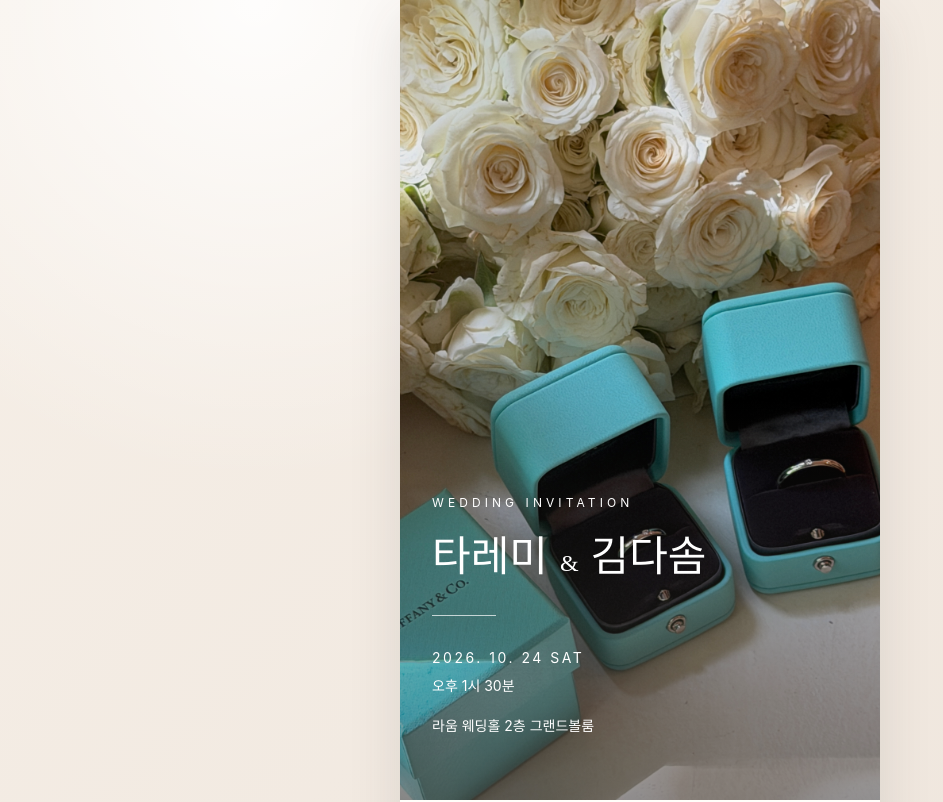
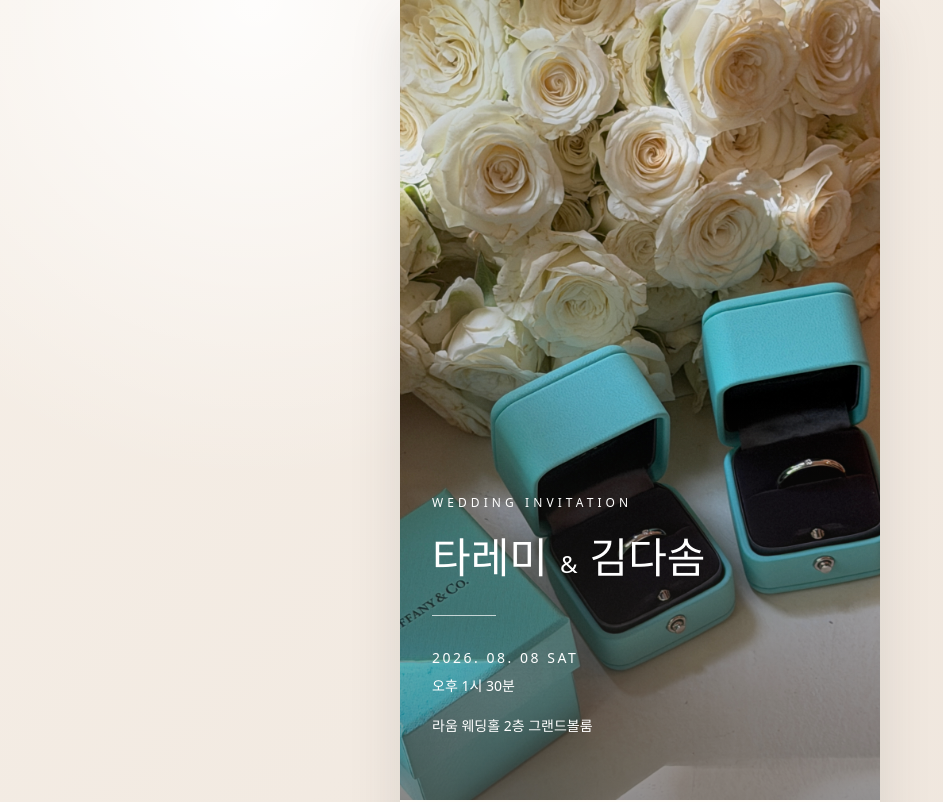
Before and after one commit to hannahjjjj/wedding_card_new, a React (Vite) app: page / in a window 1280 px wide. Shown: the top 802 px of the page, without its empty margins (0-943 px from the left). Built offline with nearby package versions, Linux system fonts and the light colour scheme; a small style sheet from the web is missing.

Commit message:
Use KoPub Dotum font

```diff
--- a/src/data/weddingData.js
+++ b/src/data/weddingData.js
@@ -3,7 +3,7 @@ export const weddingData = {
     image: `${import.meta.env.BASE_URL}image/cover.jpg`,
     groom: '타레미',
     bride: '김다솜',
-    date: '2026. 10. 24 SAT',
+    date: '2026. 08. 08 SAT',
     time: '오후 1시 30분',
     venue: '라움 웨딩홀 2층 그랜드볼룸',
   },
@@ -17,8 +17,8 @@ export const weddingData = {
     },
   },
   contacts: [
-    { role: '신랑', name: '김민준', phone: '010-1234-5678' },
-    { role: '신부', name: '이서연', phone: '010-9876-5432' },
+    { role: '신랑', name: '고종윤', phone: '010-9528-3397' },
+    { role: '신부', name: '김다솜', phone: '010-9879-7712' },
   ],
   gallery: [
     'https://images.unsplash.com/photo-1523438885200-e635ba2c371e?auto=format&fit=crop&w=900&q=85',
--- a/src/index.css
+++ b/src/index.css
@@ -1,4 +1,4 @@
-@import url('https://fonts.googleapis.com/css2?family=Noto+Serif+KR:wght@400;500;600&display=swap');
+@import url('https://cdn.jsdelivr.net/gh/webfont-kr/KoPubDotum@master/KoPubDotum.min.css');
 
 @tailwind base;
 @tailwind components;
--- a/tailwind.config.js
+++ b/tailwind.config.js
@@ -11,8 +11,8 @@ export default {
         mutedText: '#81786f',
       },
       fontFamily: {
-        sans: ['Pretendard', 'Inter', 'system-ui', 'sans-serif'],
-        serif: ['"Noto Serif KR"', 'serif'],
+        sans: ['"KoPub Dotum"', 'system-ui', 'sans-serif'],
+        serif: ['"KoPub Dotum"', 'system-ui', 'sans-serif'],
       },
       boxShadow: {
         soft: '0 18px 50px rgba(63, 58, 54, 0.12)',
```
